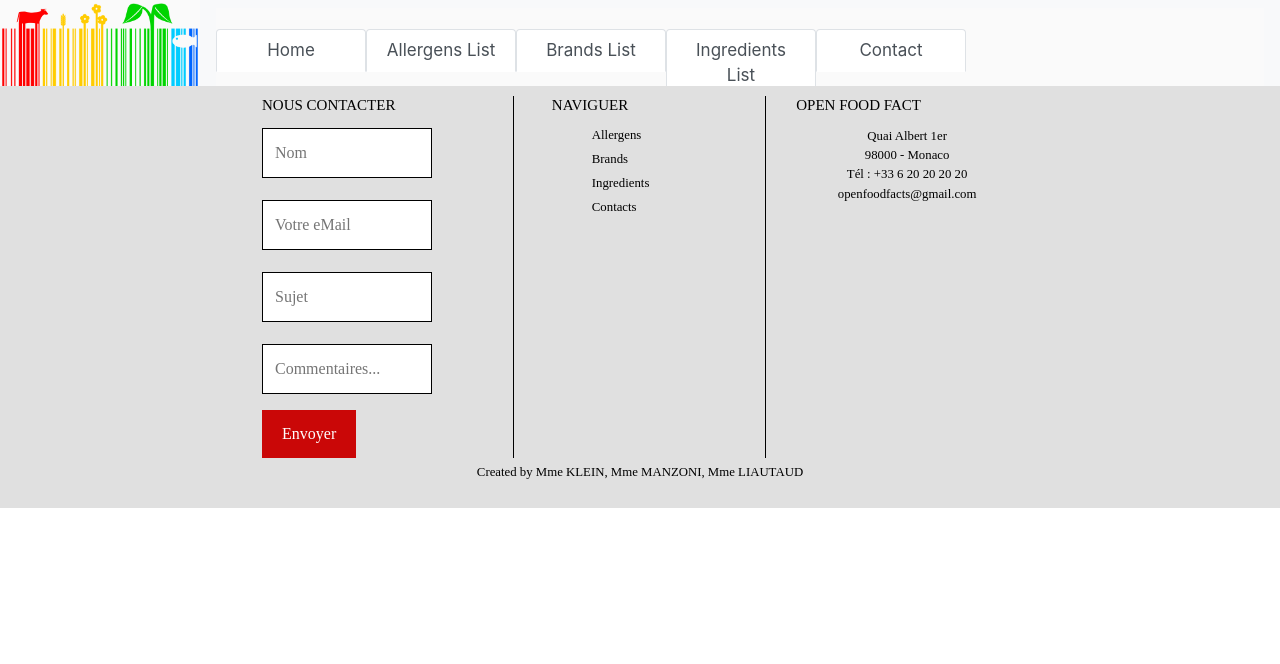
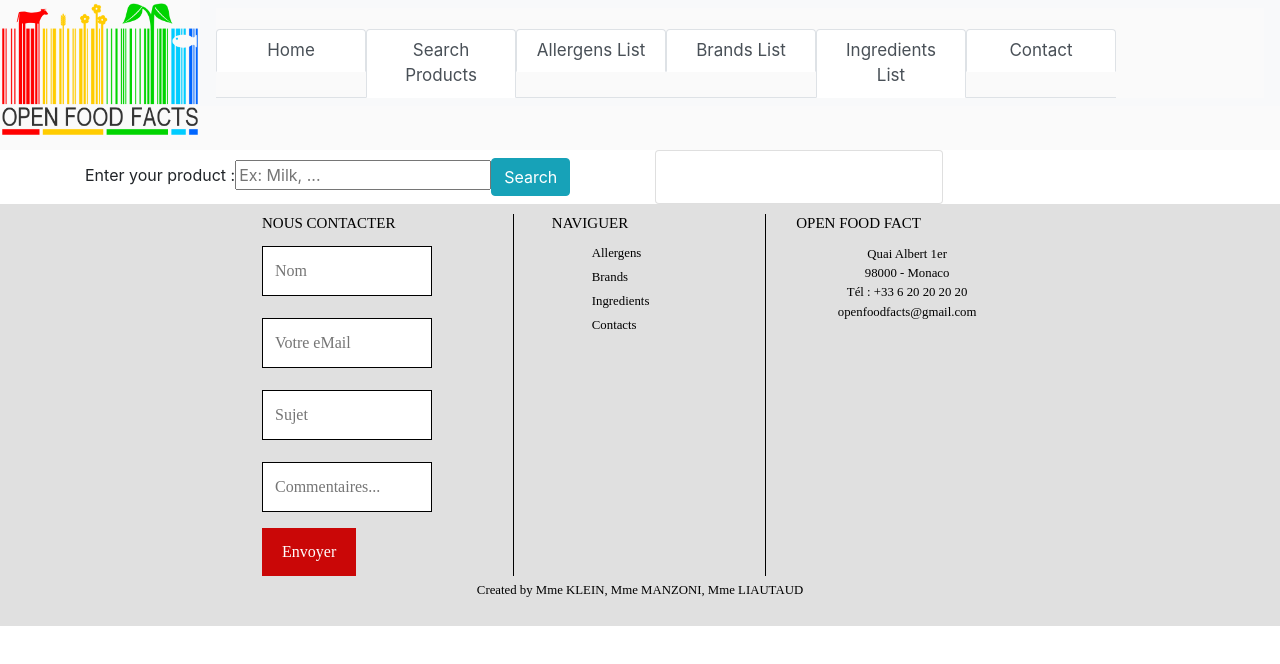
Before and after one commit to lucilemzn/API-OpenFoodFacts, an Angular app: page /Products in a window 1280 px wide. Before the commit this address led to /. Shown: the top 664 px of the page. Built offline with nearby package versions, Linux system fonts and the light colour scheme.

Commit message:
Product Search pas fini

```diff
--- a/src/app/allergen/allergen.component.ts
+++ b/src/app/allergen/allergen.component.ts
@@ -1,7 +1,5 @@
 import { HttpClient } from '@angular/common/http';
 import { Component, OnInit } from '@angular/core';
-import { Observable } from 'rxjs';
-import { map } from 'rxjs/operators'
 
 @Component({
   selector: 'app-allergen',
@@ -21,10 +19,8 @@ export class AllergenComponent implements OnInit {
   ngOnInit(): void {
     this.http.get<any>('https://world.openfoodfacts.org/allergens.json').subscribe(data => {
       this.fetchedData = data.tags;
-      console.log(this.fetchedData);
       this.filteredData = this.filtre(this.fetchedData);
       this.getFrenchRandomDataList(this.filteredData);
-      console.log(this.randomArray);
     });
   }
 
--- a/src/app/app-routing.module.ts
+++ b/src/app/app-routing.module.ts
@@ -5,9 +5,11 @@ import { BodyComponent } from './body/body.component';
 import { ContactComponent } from './contact/contact.component';
 import { BrandComponent } from './brand/brand.component';
 import { IngredientComponent } from './ingredient/ingredient.component';
+import { ProductsComponent } from './products/products.component';
 
 const routes: Routes = [
   { path : '', component : BodyComponent},
+  { path : 'Products', component : ProductsComponent},
   { path : 'Allergens', component : AllergenComponent},
   { path : 'Brands', component : BrandComponent},
   { path : 'Ingredients', component : IngredientComponent},
--- a/src/app/app.module.ts
+++ b/src/app/app.module.ts
@@ -13,6 +13,7 @@ import { ApiService } from './api.service';
 import { HttpClientModule } from '@angular/common/http';
 import { BrandComponent } from './brand/brand.component';
 import { IngredientComponent } from './ingredient/ingredient.component';
+import { ProductsComponent } from './products/products.component';
 
 @NgModule({
   declarations: [
@@ -24,7 +25,8 @@ import { IngredientComponent } from './ingredient/ingredient.component';
     AllergenComponent,
     ContactComponent,
     BrandComponent,
-    IngredientComponent
+    IngredientComponent,
+    ProductsComponent
   ],
   imports: [
     BrowserModule,
--- a/src/app/footer/footer.component.css
+++ b/src/app/footer/footer.component.css
@@ -2,7 +2,8 @@
 footer{
   background-color:rgb(224, 224, 224);
   width:100%;
-  margin-top : -5%;
+  grid-row-start: 2;
+  grid-row-end: 3;
   position:relative;
   color: black;
   margin-bottom:-15px;
--- a/src/app/header/header.component.html
+++ b/src/app/header/header.component.html
@@ -9,6 +9,9 @@
     <ul class="nav nav-tabs">
       <li class="nav-item">
         <a class="nav-link active" routerLink="">Home</a>
+      </li>
+      <li class="nav-item" onclick="onProduct()">
+        <a class="nav-link active" routerLink="Products">Search Products</a>
       </li>
       <li class="nav-item" onclick="onAllergen()">
         <a class="nav-link active" routerLink="Allergens">Allergens List</a>
--- /dev/null
+++ b/src/app/products/products.component.html
@@ -0,0 +1,15 @@
+<div class="container">
+  <div class="row justify-content-center">
+  <div class="col align-self-center">
+  <label>Enter your product :</label><input id="name" placeholder="Ex: Milk, ..." type="text">
+  <button type="button" class="btn btn-info" (click)="getProductFromInput(http)">Search</button>
+</div>
+<div class="col align-self-start">
+  <div class="card" style="width: 18rem;">
+          <div class="card-body">
+            <h5 class="card-title">{{searchResult}}</h5>
+          </div>
+        </div>
+      </div>
+    </div>
+  </div>
--- /dev/null
+++ b/src/app/products/products.component.ts
@@ -0,0 +1,28 @@
+import { HttpClient } from '@angular/common/http';
+import { Component, OnInit } from '@angular/core';
+
+@Component({
+  selector: 'app-products',
+  templateUrl: './products.component.html',
+  styleUrls: ['./products.component.css']
+})
+export class ProductsComponent implements OnInit {
+
+  name: string;
+  searchResult: any;
+  constructor(private http: HttpClient) { }
+
+  getProductFromInput(http: HttpClient): void{
+    this.http
+    .get<any>('https://us.openfoodfacts.org/cgi/search.pl?action=process&tagtype_0=categories&tag_contains_0=contains&tag_0=' + name + '&tagtype_1=nutrition_grades&tag_contains_1=contains&tag_1=A&additives=without&ingredients_from_palm_oil=without&json=true')
+    .subscribe(
+      (data) => {
+        this.searchResult = data;
+      }
+    );
+  }
+
+  ngOnInit(): void {
+  }
+
+}
```
Also changed, not shown: src/app/products/products.component.css (added), 1 other file (tests, documents, lock files or other folders).
